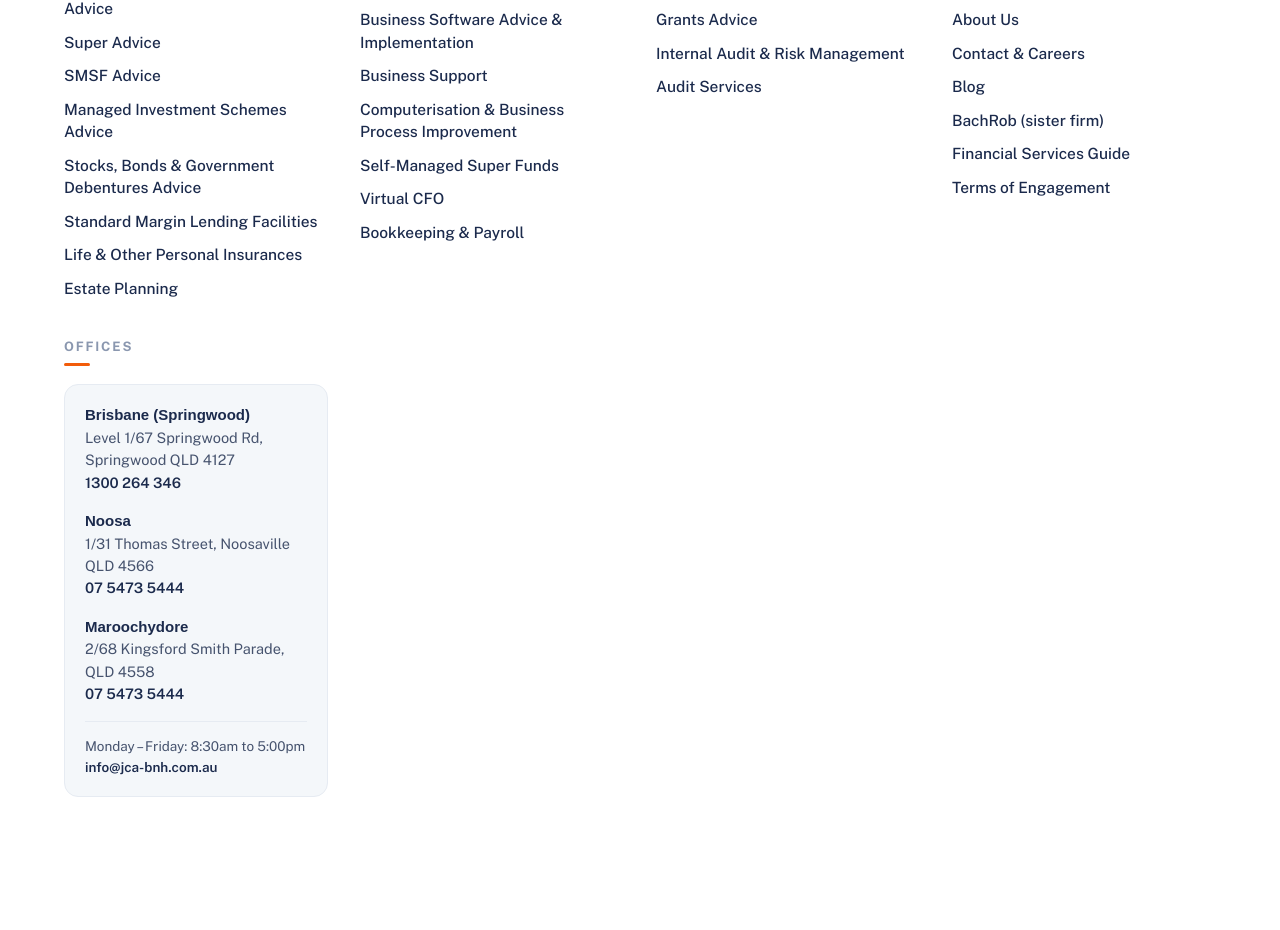
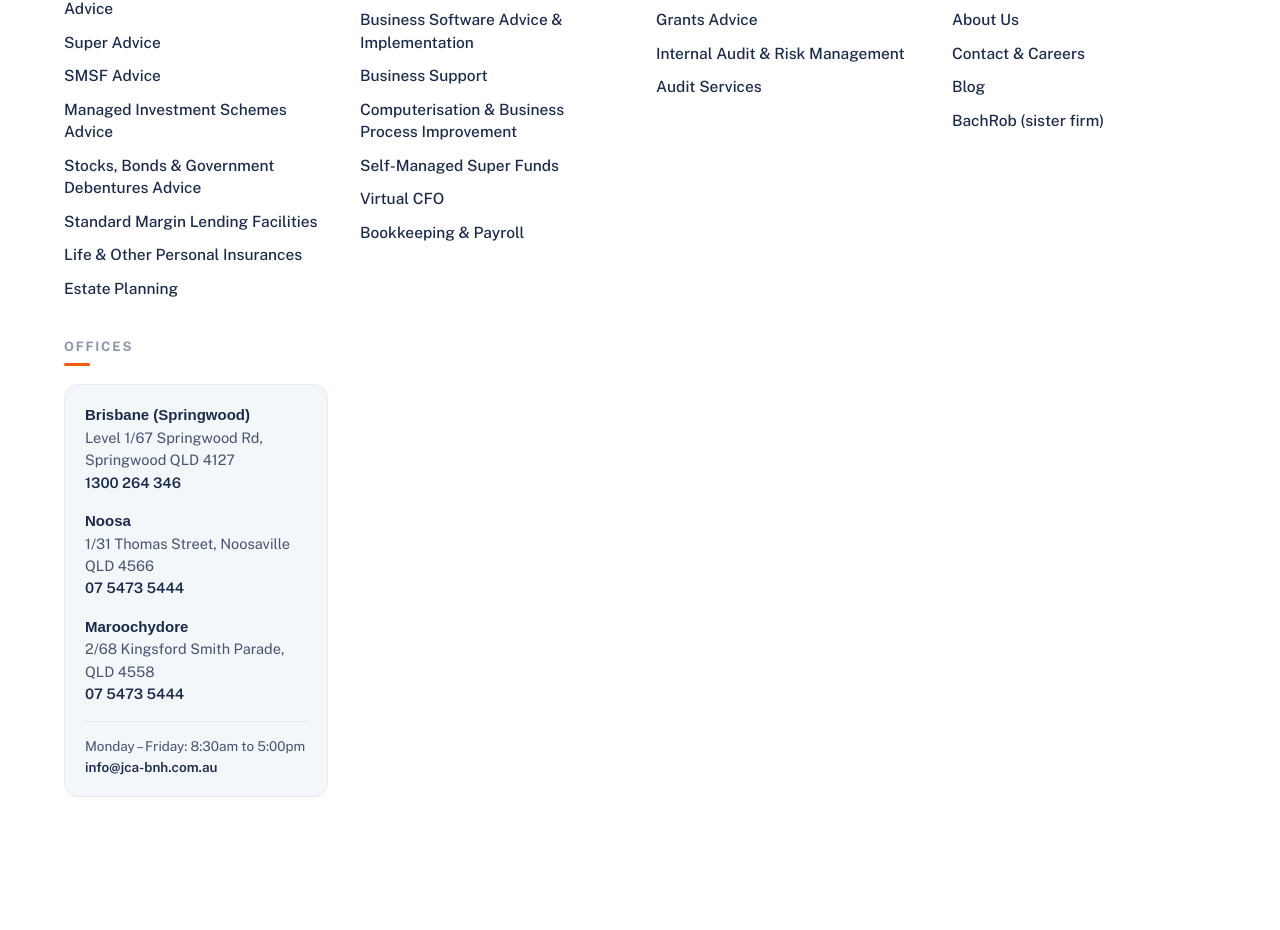
Before and after one commit to TechOptionz/bnh, a Next.js app: page / in a window 1280 px wide. Shown: the part 8435-9365 px from the top of the page. Built offline with nearby package versions, Linux system fonts and the light colour scheme; a web font is replaced by a local one.

Commit message:
feat: remove unused links from SiteFooter for cleaner navigation

```diff
--- a/components/SiteFooter.tsx
+++ b/components/SiteFooter.tsx
@@ -8,11 +8,9 @@ import {
   C,
   DISCLAIMER,
   EMAIL,
-  FSG_URL,
   HOURS,
   OFFICES,
   PHONE_BRISBANE,
-  TERMS_URL,
 } from "@/lib/site";
 
 type Key = "home" | "financial-advice" | "accounting" | "about" | "contact";
@@ -118,8 +116,6 @@ export default function SiteFooter({
     ...NAV.filter((l) => !omit.includes(l.key) && l.key !== "home"),
     { href: "/blog", label: "Blog" },
     { href: BACHROB_URL, label: "BachRob (sister firm)", external: true },
-    { href: FSG_URL, label: "Financial Services Guide", external: true },
-    { href: TERMS_URL, label: "Terms of Engagement", external: true },
   ];
 
   return (
```
